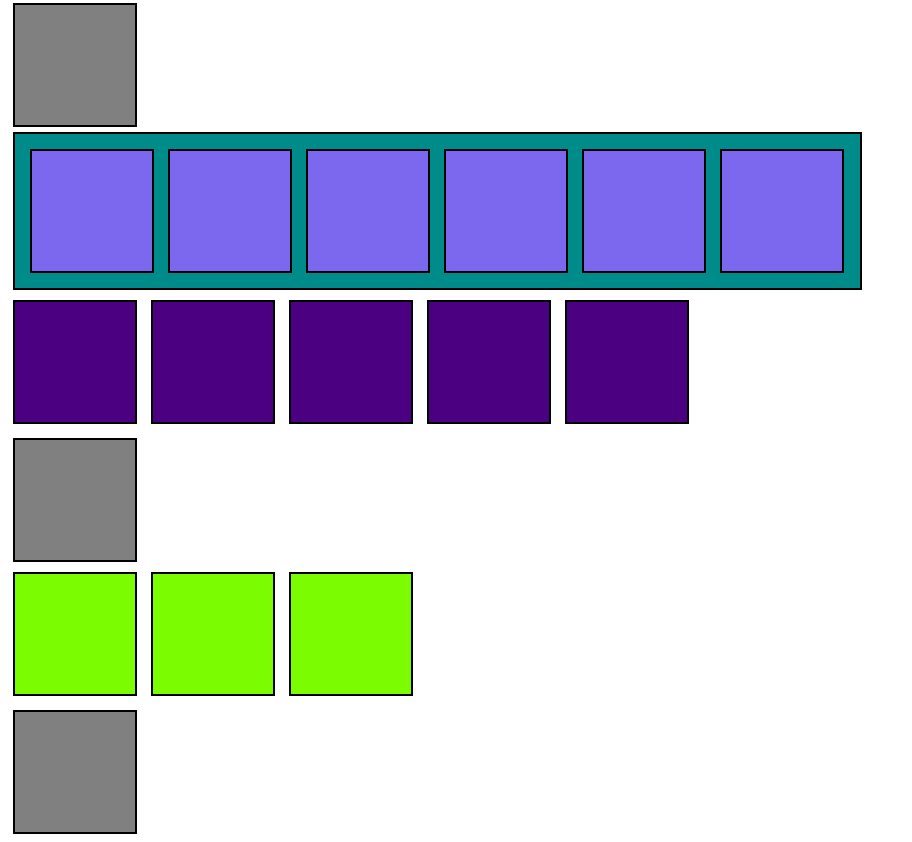
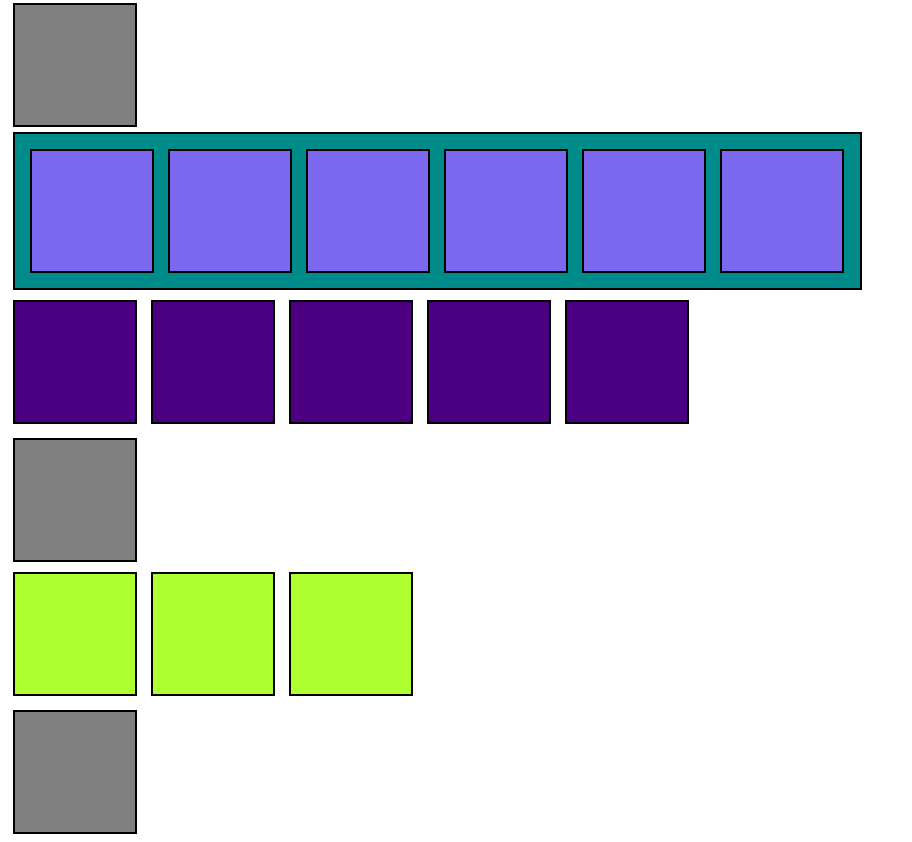
Before and after one commit to NellySaavedra/8Cajas, a plain HTML site: page index.html in a window 1280 px wide. Shown: the part 440-1282 px from the top of the page, without its empty margins (0-912 px from the left). Drawn offline with Linux system fonts and the light colour scheme.

```diff
--- a/main.css
+++ b/main.css
@@ -34,5 +34,5 @@ div{
 }
 .lineaDe3{
 	display: inline-block;
-	background-color: #7CFC00;
+	background-color: #ADFF2F;
 }
```
